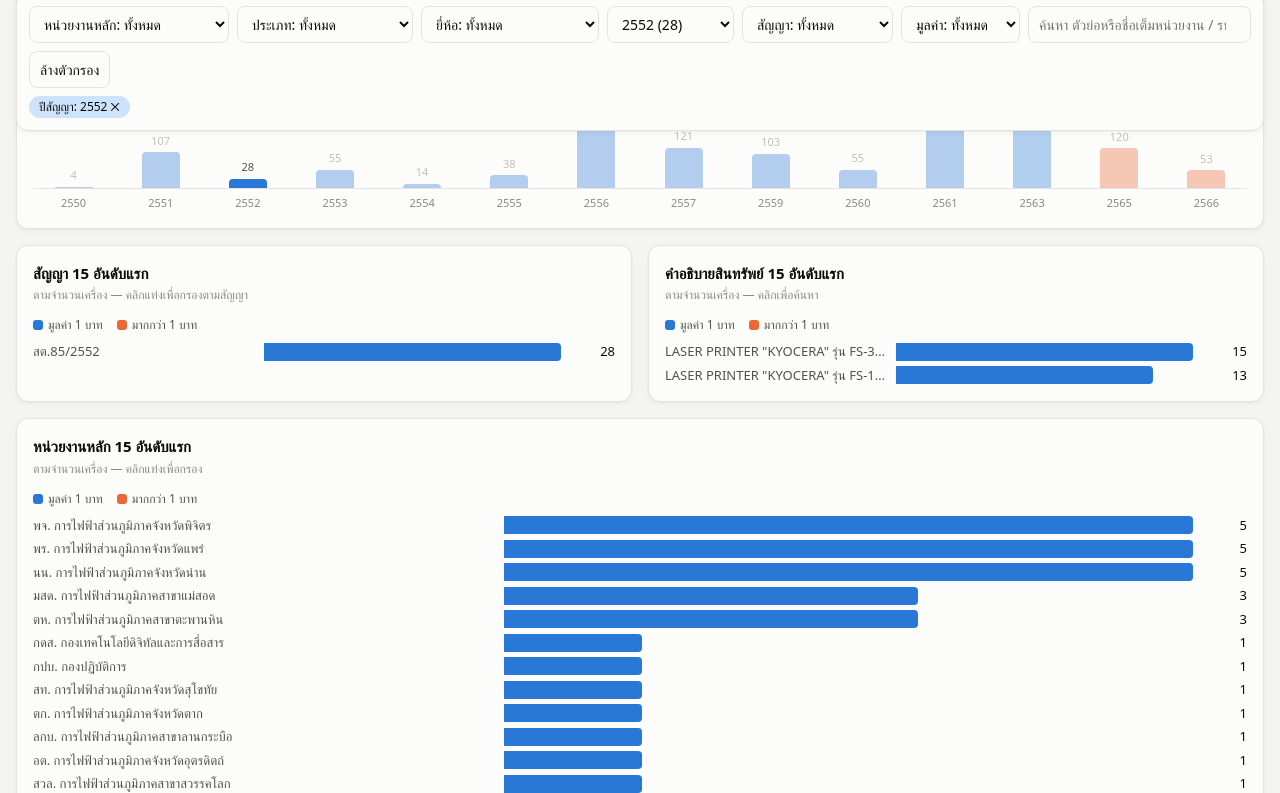
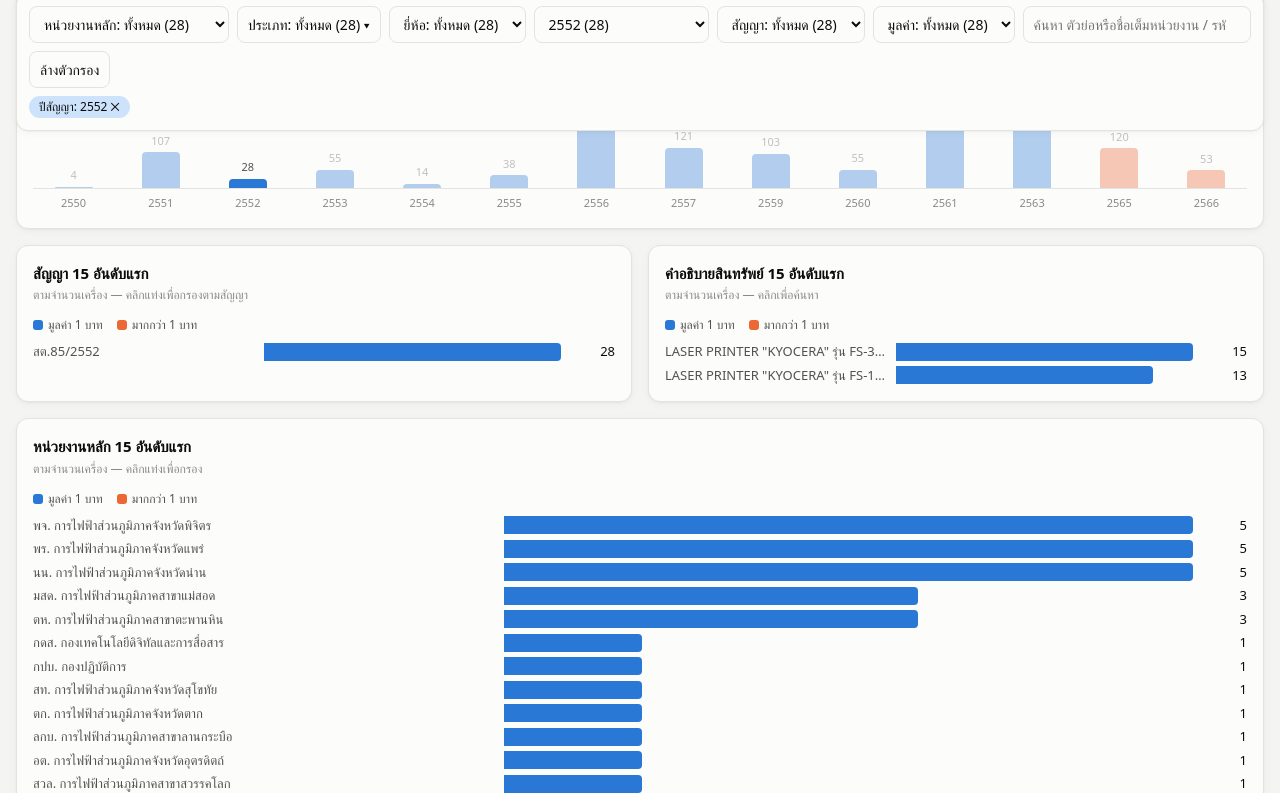
Before and after one commit to somwatee/printer-dashboard, a plain HTML site: page index.html in a window 1280 px wide. Both pictures are taken after a click on the element "28". Shown: the part 669-1462 px from the top of the page. Drawn offline with Linux system fonts and the light colour scheme; a web font is replaced by a local one.

Commit message:
Multi-select type filter and live counts in filter menus
Co-Authored-By: Claude Opus 5.5 <noreply@anthropic.com>

```diff
--- a/index.html
+++ b/index.html
@@ -40,6 +40,17 @@ button:hover{background:var(--hover)}
 .filters{display:flex;flex-wrap:wrap;gap:8px;align-items:center;background:var(--surface);border:1px solid var(--line);border-radius:12px;padding:12px;margin-bottom:16px;box-shadow:var(--shadow);position:sticky;top:0;z-index:5}
 .filters select{max-width:200px}
 .filters input{flex:1;min-width:180px}
+.ms{position:relative}
+.ms-btn{max-width:260px;white-space:nowrap;overflow:hidden;text-overflow:ellipsis}
+.ms-btn.on{border-color:var(--s1);background:var(--s1-soft)}
+.ms-panel{position:absolute;top:calc(100% + 4px);left:0;z-index:10;min-width:240px;background:var(--surface);border:1px solid var(--line);border-radius:10px;padding:6px;box-shadow:0 6px 24px rgba(0,0,0,.14)}
+.ms-panel label{display:flex;align-items:center;gap:8px;padding:6px 8px;border-radius:6px;cursor:pointer;white-space:nowrap}
+.ms-panel label:hover{background:var(--hover)}
+.ms-panel label.zero{color:var(--muted);cursor:default}
+.ms-panel label .n{margin-left:auto;color:var(--text2);font-variant-numeric:tabular-nums;padding-left:16px}
+.ms-panel input{accent-color:var(--s1);margin:0;flex:none;min-width:0}
+.ms-acts{display:flex;justify-content:flex-end;border-top:1px solid var(--grid);margin-top:4px;padding-top:6px}
+.ms-acts button{font-size:12px;padding:3px 10px}
 .chips{display:flex;flex-wrap:wrap;gap:6px;width:100%}
 .chips:empty{display:none}
 .chip{font-size:12px;background:var(--s1-soft);border:0;border-radius:999px;padding:2px 10px}
@@ -104,11 +115,12 @@ footer{color:var(--muted);font-size:12px;margin-top:24px}
 
   <div class="filters" role="search">
     <select id="fParent"><option value="">หน่วยงานหลัก: ทั้งหมด</option></select>
-    <select id="fType"><option value="">ประเภท: ทั้งหมด</option></select>
+    <div class="ms" id="fType"><button type="button" class="ms-btn" id="fTypeBtn" aria-haspopup="true" aria-expanded="false">ประเภท: ทั้งหมด ▾</button>
+      <div class="ms-panel" id="fTypePanel" hidden><div id="fTypeList"></div><div class="ms-acts"><button type="button" id="fTypeClear">ล้างประเภท</button></div></div></div>
     <select id="fBrand"><option value="">ยี่ห้อ: ทั้งหมด</option></select>
     <select id="fYear"><option value="">ปีสัญญา: ทั้งหมด</option></select>
     <select id="fContract"><option value="">สัญญา: ทั้งหมด</option></select>
-    <select id="fVal"><option value="">มูลค่า: ทั้งหมด</option><option value="one">มูลค่า 1 บาท</option><option value="more">มากกว่า 1 บาท</option></select>
+    <select id="fVal"></select>
     <input id="fQ" type="search" placeholder="ค้นหา ตัวย่อหรือชื่อเต็มหน่วยงาน / รหัส / คำอธิบาย / สัญญา…">
     <button id="reset">ล้างตัวกรอง</button>
     <div class="chips" id="chips"></div>
@@ -117,7 +129,7 @@ footer{color:var(--muted);font-size:12px;margin-top:24px}
   <section class="kpis" id="kpis"></section>
 
   <section class="grid">
-    <div class="card c4"><h2>จำนวนเครื่องตามประเภท</h2><p class="hint">คลิกแท่งเพื่อกรอง</p>
+    <div class="card c4"><h2>จำนวนเครื่องตามประเภท</h2><p class="hint">คลิกแท่งเพื่อเลือก/ยกเลิกประเภท (เลือกได้หลายประเภท)</p>
       <div class="legend"><span><i style="background:var(--s1)"></i>มูลค่า 1 บาท</span><span><i style="background:var(--s2)"></i>มากกว่า 1 บาท</span></div>
       <div class="hbar" id="cType"></div></div>
     <div class="card c4"><h2>จำนวนเครื่องตามยี่ห้อ</h2><p class="hint">จากคำอธิบาย/รุ่น — "ไม่ระบุยี่ห้อ" คือคำอธิบายที่ไม่มีชื่อยี่ห้อ</p>
@@ -160,8 +172,10 @@ const ALL=D.rows.map(r=>Object.fromEntries(D.cols.map((c,i)=>[c,r[i]])));
 const $=id=>document.getElementById(id);
 const fmt=n=>n.toLocaleString('th-TH'), fmt2=n=>n.toLocaleString('th-TH',{minimumFractionDigits:2,maximumFractionDigits:2});
 const esc=s=>String(s??'').replace(/[&<>"]/g,c=>({'&':'&amp;','<':'&lt;','>':'&gt;','"':'&quot;'}[c]));
-const F={parent:'',type:'',brand:'',year:'',contract:'',val:'',q:''};
-const sel={parent:'fParent',type:'fType',brand:'fBrand',year:'fYear',contract:'fContract',val:'fVal'};
+const F={parent:'',type:[],brand:'',year:'',contract:'',val:'',q:''};   // type = multi-select (array)
+const sel={parent:'fParent',brand:'fBrand',year:'fYear',contract:'fContract',val:'fVal'};
+const isOn=(k,v)=>Array.isArray(F[k])?F[k].includes(String(v)):String(v)===F[k];
+const active=k=>Array.isArray(F[k])?F[k].length>0:!!F[k];
 
 // theme toggle
 const root=document.documentElement;
@@ -175,18 +189,38 @@ function groups(rows,key){const m=new Map();for(const r of rows){const k=r[key]?
 // full names (from abbreviations.csv via build_data.py)
 const PFULL={};for(const r of ALL)if(r.parentFull)PFULL[r.parent]=r.parentFull;
 const plab=p=>PFULL[p]?`${p} ${PFULL[p]}`:p;
-function fill(id,key,sortByName){const g=groups(ALL,key).sort(sortByName?(a,b)=>String(a.k).localeCompare(String(b.k),'th'):(a,b)=>b.qty-a.qty);
-  $(id).insertAdjacentHTML('beforeend',g.map(x=>`<option value="${esc(x.k)}">${esc(key==='parent'?plab(x.k):x.k)} (${fmt(x.qty)})</option>`).join(''))}
-fill('fParent','parent',true);fill('fType','type');fill('fBrand','brand');
-$('fYear').insertAdjacentHTML('beforeend',groups(ALL,'year').sort((a,b)=>String(b.k).localeCompare(String(a.k))).map(x=>`<option value="${x.k}">${x.k} (${fmt(x.qty)})</option>`).join(''));
+// option order is fixed (from all data); the counts in brackets are recomputed on every render
+const keysOf=(key,cmp)=>groups(ALL,key).sort(cmp).map(x=>String(x.k));
+const byName=(a,b)=>String(a.k).localeCompare(String(b.k),'th'), byQty=(a,b)=>b.qty-a.qty;
 // contracts: newest year first, then contract number
 const cNum=k=>{const m=/^(\D+)(\d+)\/(\d+)$/.exec(k);return m?[+m[3],m[1],+m[2]]:[0,k,0]};
-$('fContract').insertAdjacentHTML('beforeend',groups(ALL,'contract').sort((a,b)=>{const x=cNum(a.k),y=cNum(b.k);return y[0]-x[0]||x[1].localeCompare(y[1],'th')||x[2]-y[2]})
-  .map(x=>`<option value="${esc(x.k)}">${esc(x.k)} (${fmt(x.qty)})</option>`).join(''));
+const ORDER={parent:keysOf('parent',byName),type:keysOf('type',byQty),brand:keysOf('brand',byQty),
+  year:keysOf('year',(a,b)=>String(b.k).localeCompare(String(a.k))),
+  contract:keysOf('contract',(a,b)=>{const x=cNum(a.k),y=cNum(b.k);return y[0]-x[0]||x[1].localeCompare(y[1],'th')||x[2]-y[2]})};
+const BASE={parent:'หน่วยงานหลัก',type:'ประเภท',brand:'ยี่ห้อ',year:'ปีสัญญา',contract:'สัญญา'};
+
+// counts for one filter = data filtered by every OTHER filter (so the menu shows what you'd get by picking it)
+function counts(key){const m=new Map();let tot=0;for(const g of groups(filtered(key),key)){m.set(String(g.k),g.qty);tot+=g.qty}return {m,tot}}
+function refreshMenus(){
+  for(const key of ['parent','brand','year','contract']){const {m,tot}=counts(key);
+    $(sel[key]).innerHTML=`<option value="">${BASE[key]}: ทั้งหมด (${fmt(tot)})</option>`+ORDER[key].map(k=>{const n=m.get(k)||0,on=k===F[key];
+      return n||on?`<option value="${esc(k)}"${on?' selected':''}>${esc(key==='parent'?plab(k):k)} (${fmt(n)})</option>`:''}).join('')}
+  const vr=filtered('val'),one=vr.reduce((a,r)=>a+(r.one>0?r.qty:0),0),more=vr.reduce((a,r)=>a+(r.more>0?r.qty:0),0);
+  $('fVal').innerHTML=[['',`มูลค่า: ทั้งหมด (${fmt(sum(vr,'qty'))})`],['one',`มูลค่า 1 บาท (${fmt(sum(vr,'one'))})`],['more',`มากกว่า 1 บาท (${fmt(sum(vr,'more'))})`]]
+    .map(([v,l])=>`<option value="${v}"${v===F.val?' selected':''}>${l}</option>`).join('');
+  // type multi-select
+  const {m,tot}=counts('type');
+  $('fTypeList').innerHTML=ORDER.type.map(k=>{const n=m.get(k)||0,on=F.type.includes(k);
+    return `<label class="${n||on?'':'zero'}"><input type="checkbox" value="${esc(k)}"${on?' checked':''}${n||on?'':' disabled'}>${esc(k)}<span class="n">${fmt(n)}</span></label>`}).join('');
+  $('fTypeList').querySelectorAll('input').forEach(i=>i.onchange=()=>pick('type',i.value));
+  const pickedN=F.type.reduce((a,k)=>a+(m.get(k)||0),0);
+  $('fTypeBtn').textContent=!F.type.length?`ประเภท: ทั้งหมด (${fmt(tot)}) ▾`:F.type.length===1?`ประเภท: ${F.type[0]} (${fmt(pickedN)}) ▾`:`ประเภท: ${F.type.length} ประเภท (${fmt(pickedN)}) ▾`;
+  $('fTypeBtn').classList.toggle('on',F.type.length>0);$('fTypeBtn').title=F.type.join(', ');
+}
 
 function filtered(except){const q=F.q.trim().toLowerCase();
-  return ALL.filter(r=>(except==='parent'||!F.parent||r.parent===F.parent)&&(except==='type'||!F.type||r.type===F.type)&&(except==='brand'||!F.brand||r.brand===F.brand)
-   &&(except==='year'||!F.year||String(r.year??'ไม่ระบุ')===F.year)&&(except==='contract'||!F.contract||r.contract===F.contract)&&(!F.val||r[F.val]>0)
+  return ALL.filter(r=>(except==='parent'||!F.parent||r.parent===F.parent)&&(except==='type'||!F.type.length||F.type.includes(r.type))&&(except==='brand'||!F.brand||r.brand===F.brand)
+   &&(except==='year'||!F.year||String(r.year??'ไม่ระบุ')===F.year)&&(except==='contract'||!F.contract||r.contract===F.contract)&&(except==='val'||!F.val||r[F.val]>0)
    &&(!q||(r.cc+' '+r.name+' '+r.nameFull+' '+r.desc+' '+r.contract+' '+r.parent+' '+r.parentFull).toLowerCase().includes(q)))}
 
 // tooltip
@@ -198,12 +232,12 @@ const tipOf=g=>`<b>${esc(g.label||g.k)}</b><br>ทั้งหมด ${fmt(g.qty
 function hbar(el,data,filterKey,{metric='qty',limit=99,stacked=true}={}){
   const g=data.sort((a,b)=>b[metric]-a[metric]).filter(x=>x[metric]>0).slice(0,limit);
   const max=Math.max(1,...g.map(x=>x[metric]));
-  el.innerHTML=g.length?g.map(x=>{const cls=filterKey&&F[filterKey]?(String(x.k)===F[filterKey]?'sel':'dim'):'';
+  el.innerHTML=g.length?g.map(x=>{const cls=filterKey&&active(filterKey)?(isOn(filterKey,x.k)?'sel':'dim'):'';
     const segs=stacked?`${x.one?`<div class="seg a" style="width:${x.one/max*100}%;background:var(--s1)"></div>`:''}${x.more?`<div class="seg" style="width:${x.more/max*100}%;background:var(--s2)"></div>`:''}`
       :`<div class="seg" style="width:${x[metric]/max*100}%;background:var(--s1)"></div>`;
     return `<div class="row ${cls}" data-k="${esc(x.k)}" data-tip="${esc(tipOf(x))}"><span class="lab">${esc(x.label||x.k)}</span><div class="track">${segs}</div><span class="val">${metric==='book'?fmt(Math.round(x.book)):fmt(x[metric])}</span></div>`}).join('')
     :'<span class="lab">ไม่มีข้อมูล</span>';
-  if(filterKey)el.querySelectorAll('.row').forEach(r=>r.onclick=()=>setF(filterKey,F[filterKey]===r.dataset.k?'':r.dataset.k));
+  if(filterKey)el.querySelectorAll('.row').forEach(r=>r.onclick=()=>pick(filterKey,r.dataset.k));
   else el.querySelectorAll('.row').forEach(r=>r.onclick=()=>{F.q=r.dataset.k;$('fQ').value=F.q;render()});
 }
 
@@ -213,7 +247,7 @@ function years(){const rows=filtered('year');const g=groups(rows,'year').filter(
   $('cYear').innerHTML=all.map(y=>{const x=m.get(y)||{k:y,qty:0,one:0,more:0,book:0};const cls=F.year?(String(y)===F.year?'':'dim'):'';
     return `<div class="col ${cls}" data-k="${y}" data-tip="${esc(tipOf(x))}"><span class="top">${x.qty?fmt(x.qty):''}</span><div class="bar">${x.one?`<div style="height:${x.one/max*190}px;background:var(--s1)"></div>`:''}${x.more?`<div style="height:${x.more/max*190}px;background:var(--s2)"></div>`:''}</div></div>`}).join('');
   $('cYearX').innerHTML=all.map(y=>`<span>${y}</span>`).join('');
-  $('cYear').querySelectorAll('.col').forEach(c=>c.onclick=()=>setF('year',F.year===c.dataset.k?'':c.dataset.k));
+  $('cYear').querySelectorAll('.col').forEach(c=>c.onclick=()=>pick('year',c.dataset.k));
 }
 
 function kpis(rows){const qty=sum(rows,'qty'),one=sum(rows,'one'),more=sum(rows,'more'),book=sum(rows,'book');
@@ -261,15 +295,17 @@ $('csv').onclick=()=>{const V=VIEWS[view];const q=v=>`"${String(v??'').replace(/
   const a=document.createElement('a');a.href=URL.createObjectURL(new Blob([csv],{type:'text/csv;charset=utf-8'}));a.download=`printer_${view}.csv`;a.click();URL.revokeObjectURL(a.href)};
 
 function chips(){const lab={parent:'หน่วยงานหลัก',type:'ประเภท',brand:'ยี่ห้อ',year:'ปีสัญญา',contract:'สัญญา',val:'มูลค่า',q:'ค้นหา'};
-  $('chips').innerHTML=Object.entries(F).filter(([,v])=>v).map(([k,v])=>`<button class="chip" data-k="${k}">${lab[k]}: ${esc(k==='val'?(v==='one'?'1 บาท':'มากกว่า 1 บาท'):k==='parent'?plab(v):v)} ✕</button>`).join('');
-  $('chips').querySelectorAll('.chip').forEach(c=>c.onclick=()=>setF(c.dataset.k,''))}
+  $('chips').innerHTML=Object.entries(F).flatMap(([k,v])=>Array.isArray(v)?v.map(x=>[k,x]):v?[[k,v]]:[]).map(([k,v])=>`<button class="chip" data-k="${k}" data-v="${esc(v)}">${lab[k]}: ${esc(k==='val'?(v==='one'?'1 บาท':'มากกว่า 1 บาท'):k==='parent'?plab(v):v)} ✕</button>`).join('');
+  $('chips').querySelectorAll('.chip').forEach(c=>c.onclick=()=>c.dataset.k==='type'?pick('type',c.dataset.v):setF(c.dataset.k,''))}
 
-function setF(k,v){F[k]=v;if(sel[k])$(sel[k]).value=v;else $('fQ').value=v;page=0;render()}
-function render(){const rows=filtered();kpis(rows);chips();
+function setF(k,v){F[k]=v;if(k==='q')$('fQ').value=v;page=0;render()}
+// click on a bar / checkbox: type toggles membership (multi), others toggle the single value
+function pick(k,v){v=String(v);if(Array.isArray(F[k]))setF(k,F[k].includes(v)?F[k].filter(x=>x!==v):[...F[k],v]);else setF(k,F[k]===v?'':v)}
+function render(){const rows=filtered();kpis(rows);chips();refreshMenus();
   hbar($('cType'),groups(filtered('type'),'type'),'type');
   hbar($('cBrand'),groups(filtered('brand'),'brand'),'brand');
   hbar($('cBook'),groups(rows,'type'),null,{metric:'book',stacked:false});
-  $('cBook').querySelectorAll('.row').forEach(r=>r.onclick=()=>setF('type',F.type===r.dataset.k?'':r.dataset.k));
+  $('cBook').querySelectorAll('.row').forEach(r=>{r.onclick=()=>pick('type',r.dataset.k);if(F.type.length)r.classList.add(isOn('type',r.dataset.k)?'sel':'dim')});
   hbar($('cParent'),groups(filtered('parent'),'parent').map(g=>({...g,label:plab(g.k)})),'parent',{limit:15});
   hbar($('cContract'),groups(filtered('contract'),'contract'),'contract',{limit:15});
   hbar($('cDesc'),groups(rows,'desc'),null,{limit:15});
@@ -277,9 +313,16 @@ function render(){const rows=filtered();kpis(rows);chips();
 
 Object.entries(sel).forEach(([k,id])=>$(id).onchange=e=>setF(k,e.target.value));
 let t;$('fQ').oninput=e=>{clearTimeout(t);t=setTimeout(()=>{F.q=e.target.value;page=0;render()},200)};
-$('reset').onclick=()=>{Object.keys(F).forEach(k=>F[k]='');Object.values(sel).forEach(id=>$(id).value='');$('fQ').value='';sortK=null;render()};
+$('reset').onclick=()=>{Object.keys(F).forEach(k=>F[k]=Array.isArray(F[k])?[]:'');$('fQ').value='';sortK=null;page=0;render()};
+// type dropdown open/close
+const tBtn=$('fTypeBtn'),tPanel=$('fTypePanel');
+const tOpen=o=>{tPanel.hidden=!o;tBtn.setAttribute('aria-expanded',o)};
+tBtn.onclick=()=>tOpen(tPanel.hidden);
+$('fTypeClear').onclick=()=>setF('type',[]);
+document.addEventListener('click',e=>{if(!tPanel.hidden&&!e.target.closest('#fType'))tOpen(false)});
+document.addEventListener('keydown',e=>{if(e.key==='Escape')tOpen(false)});
 // ?q=...&contract=...&parent=... in the URL pre-fills filters (shareable links)
-try{const u=new URLSearchParams(location.search);for(const k of Object.keys(F)){const v=u.get(k);if(v){F[k]=v;if(sel[k])$(sel[k]).value=v;else $('fQ').value=v}}
+try{const u=new URLSearchParams(location.search);for(const k of Object.keys(F)){const v=u.get(k);if(v){if(Array.isArray(F[k]))F[k]=v.split(',').map(s=>s.trim()).filter(Boolean);else F[k]=v;if(k==='q')$('fQ').value=v}}
   const v=u.get('view');if(VIEWS[v]){view=v;document.querySelectorAll('.tabs button').forEach(b=>b.classList.toggle('on',b.dataset.v===v))}}catch(e){}
 render();
 })();
```
Also changed, not shown: 1 other file.
